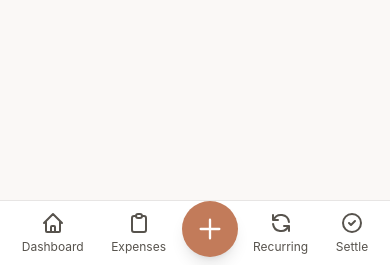
After one commit to golgor/cost-tracker, a Python web app: template app/templates/base.html in a window 390 px wide. The commit adds this page. Shown: the part 579-844 px from the top of the page. Run offline with Jinja, Linux system fonts and the light colour scheme; the template is opened without the code that fills it, so the values that code supplies are empty; style sheets or scripts are compiled from the project's sources.

Commit message:
implement design system foundations and base template structure
Add Tailwind theme configuration with warm terracotta/clay color palette, semantic colors for settle/balance states, and system font stack. Define base typography styles, component utilities, and HTMX transition animations with reduced motion support.

Create base.html template with responsive navigation (desktop top nav, mobile bottom nav with FAB), skip-to-content link, and proper semantic structure.

```diff
--- a/app/static/src/input.css
+++ b/app/static/src/input.css
@@ -6,7 +6,80 @@
 */
 
 @theme {
-  /* Example: override default font family
-  --font-sans: 'Inter', sans-serif;
-  */
+  /* Primary — Warm Terracotta/Clay */
+  --color-primary-50: #FDF5F0;
+  --color-primary-100: #FCE8DD;
+  --color-primary-200: #F8CDBA;
+  --color-primary-300: #F3AD8E;
+  --color-primary-400: #D4896A;
+  --color-primary-500: #C27B5A;
+  --color-primary-600: #A8654A;
+
+  /* Surface */
+  --color-surface-bg: #FAF8F6;
+  --color-surface-card: #FFFFFF;
+
+  /* Semantic */
+  --color-settle: #D4913A;
+  --color-balance-pos: #2E7D5B;
+  --color-balance-neg: #B8453A;
+
+  /* System font stack */
+  --font-sans: -apple-system, BlinkMacSystemFont, 'Segoe UI', Roboto, 'Helvetica Neue', Arial, sans-serif;
 }
+
+/* Base layer styles */
+@layer base {
+  body {
+    @apply bg-surface-bg text-stone-900 font-sans antialiased;
+  }
+
+  h1 {
+    @apply text-2xl font-semibold text-stone-900;
+  }
+
+  h2 {
+    @apply text-xl font-semibold text-stone-800;
+  }
+
+  h3 {
+    @apply text-lg font-medium text-stone-800;
+  }
+}
+
+/* Component utilities */
+@layer components {
+  .card {
+    @apply bg-surface-card p-4 rounded-lg shadow-sm;
+  }
+}
+
+/* HTMX swap transitions — 150ms opacity fade */
+.htmx-swapping {
+  opacity: 0;
+  transition: opacity 150ms ease-out;
+}
+
+.htmx-settling {
+  opacity: 1;
+  transition: opacity 150ms ease-in;
+}
+
+/* Respect reduced motion preference */
+@media (prefers-reduced-motion: reduce) {
+  .htmx-swapping,
+  .htmx-settling {
+    transition: none;
+  }
+}
+
+/* Focus ring utilities for accessibility */
+@layer utilities {
+  .focus-ring {
+    @apply focus:outline-none focus:ring-2 focus:ring-primary-500 focus:ring-offset-2;
+  }
+
+  .touch-target {
+    @apply min-h-[44px] min-w-[44px];
+  }
+}
--- /dev/null
+++ b/app/templates/_nav_desktop.html
@@ -0,0 +1,41 @@
+<!-- Desktop top navigation - visible at md breakpoint (768px+) -->
+<nav class="hidden md:flex items-center justify-between px-8 py-4 bg-surface-card shadow-sm border-b border-stone-200" aria-label="Main navigation">
+  <!-- Logo placeholder -->
+  <div class="flex items-center gap-8">
+    <a href="/" class="text-xl font-semibold text-primary-500 focus-ring rounded-lg px-2 py-1">
+      Cost Tracker
+    </a>
+
+    <!-- Navigation items -->
+    <div class="flex items-center gap-1">
+      <a href="/" class="px-4 py-2 rounded-lg text-stone-600 hover:bg-stone-100 hover:text-stone-900 focus-ring touch-target flex items-center justify-center transition-colors">
+        Dashboard
+      </a>
+      <a href="/expenses" class="px-4 py-2 rounded-lg text-stone-600 hover:bg-stone-100 hover:text-stone-900 focus-ring touch-target flex items-center justify-center transition-colors">
+        Expenses
+      </a>
+      <a href="/recurring" class="px-4 py-2 rounded-lg text-stone-600 hover:bg-stone-100 hover:text-stone-900 focus-ring touch-target flex items-center justify-center transition-colors">
+        Recurring
+      </a>
+      <a href="/settlements" class="px-4 py-2 rounded-lg text-stone-600 hover:bg-stone-100 hover:text-stone-900 focus-ring touch-target flex items-center justify-center transition-colors">
+        Settlements
+      </a>
+    </div>
+  </div>
+
+  <!-- Right side: Add button and user area -->
+  <div class="flex items-center gap-4">
+    <!-- + Add Expense button placeholder -->
+    <button type="button" class="px-4 py-2 bg-primary-500 text-white rounded-lg hover:bg-primary-600 focus-ring touch-target flex items-center justify-center gap-2 font-medium transition-colors" hx-disabled-elt="this">
+      <span aria-hidden="true">+</span> Add Expense
+    </button>
+
+    <!-- User badge area placeholder -->
+    <div class="flex items-center gap-2 px-3 py-2 rounded-lg bg-stone-100">
+      <div class="w-8 h-8 rounded-full bg-stone-300 flex items-center justify-center text-stone-600 text-sm font-medium">
+        U
+      </div>
+      <span class="text-stone-700 text-sm">User</span>
+    </div>
+  </div>
+</nav>
--- /dev/null
+++ b/app/templates/_nav_mobile.html
@@ -0,0 +1,47 @@
+<!-- Mobile bottom navigation - visible below md breakpoint (768px) -->
+<nav class="md:hidden fixed bottom-0 left-0 right-0 bg-surface-card border-t border-stone-200 safe-area-inset-bottom z-40" aria-label="Main navigation">
+  <div class="flex items-center justify-around h-16 px-2">
+    <!-- Dashboard -->
+    <a href="/" class="flex flex-col items-center justify-center gap-1 px-3 py-2 text-stone-600 hover:text-primary-500 focus-ring touch-target rounded-lg transition-colors">
+      <svg class="w-6 h-6" fill="none" stroke="currentColor" viewBox="0 0 24 24" aria-hidden="true">
+        <path stroke-linecap="round" stroke-linejoin="round" stroke-width="2" d="M3 12l2-2m0 0l7-7 7 7M5 10v10a1 1 0 001 1h3m10-11l2 2m-2-2v10a1 1 0 01-1 1h-3m-6 0a1 1 0 001-1v-4a1 1 0 011-1h2a1 1 0 011 1v4a1 1 0 001 1m-6 0h6"/>
+      </svg>
+      <span class="text-xs">Dashboard</span>
+    </a>
+
+    <!-- Expenses -->
+    <a href="/expenses" class="flex flex-col items-center justify-center gap-1 px-3 py-2 text-stone-600 hover:text-primary-500 focus-ring touch-target rounded-lg transition-colors">
+      <svg class="w-6 h-6" fill="none" stroke="currentColor" viewBox="0 0 24 24" aria-hidden="true">
+        <path stroke-linecap="round" stroke-linejoin="round" stroke-width="2" d="M9 5H7a2 2 0 00-2 2v12a2 2 0 002 2h10a2 2 0 002-2V7a2 2 0 00-2-2h-2M9 5a2 2 0 002 2h2a2 2 0 002-2M9 5a2 2 0 012-2h2a2 2 0 012 2"/>
+      </svg>
+      <span class="text-xs">Expenses</span>
+    </a>
+
+    <!-- FAB placeholder area (centered, elevated) -->
+    <div class="relative flex items-center justify-center">
+      <button type="button" class="absolute -top-8 w-14 h-14 bg-primary-500 text-white rounded-full shadow-lg hover:bg-primary-600 focus-ring flex items-center justify-center z-50 transition-colors" aria-label="Add expense" hx-disabled-elt="this">
+        <svg class="w-7 h-7" fill="none" stroke="currentColor" viewBox="0 0 24 24" aria-hidden="true">
+          <path stroke-linecap="round" stroke-linejoin="round" stroke-width="2" d="M12 4v16m8-8H4"/>
+        </svg>
+      </button>
+      <!-- Spacer to maintain layout -->
+      <div class="w-14"></div>
+    </div>
+
+    <!-- Recurring -->
+    <a href="/recurring" class="flex flex-col items-center justify-center gap-1 px-3 py-2 text-stone-600 hover:text-primary-500 focus-ring touch-target rounded-lg transition-colors">
+      <svg class="w-6 h-6" fill="none" stroke="currentColor" viewBox="0 0 24 24" aria-hidden="true">
+        <path stroke-linecap="round" stroke-linejoin="round" stroke-width="2" d="M4 4v5h.582m15.356 2A8.001 8.001 0 004.582 9m0 0H9m11 11v-5h-.581m0 0a8.003 8.003 0 01-15.357-2m15.357 2H15"/>
+      </svg>
+      <span class="text-xs">Recurring</span>
+    </a>
+
+    <!-- Settlements -->
+    <a href="/settlements" class="flex flex-col items-center justify-center gap-1 px-3 py-2 text-stone-600 hover:text-primary-500 focus-ring touch-target rounded-lg transition-colors">
+      <svg class="w-6 h-6" fill="none" stroke="currentColor" viewBox="0 0 24 24" aria-hidden="true">
+        <path stroke-linecap="round" stroke-linejoin="round" stroke-width="2" d="M9 12l2 2 4-4m6 2a9 9 0 11-18 0 9 9 0 0118 0z"/>
+      </svg>
+      <span class="text-xs">Settle</span>
+    </a>
+  </div>
+</nav>
--- /dev/null
+++ b/app/templates/base.html
@@ -0,0 +1,28 @@
+<!DOCTYPE html>
+<html lang="en">
+<head>
+  <meta charset="UTF-8">
+  <meta name="viewport" content="width=device-width, initial-scale=1.0">
+  <meta name="description" content="Cost Tracker - Household expense sharing made simple">
+  <title>{% block title %}Cost Tracker{% endblock %}</title>
+  <link rel="stylesheet" href="{{ url_for('static', path='css/output.css') }}">
+  <script src="{{ url_for('static', path='js/htmx.min.js') }}" defer></script>
+</head>
+<body class="min-h-screen flex flex-col" hx-boost="true">
+  <!-- Skip to content link for keyboard users -->
+  <a href="#main-content" class="sr-only focus:not-sr-only focus:absolute focus:top-2 focus:left-2 focus:z-50 bg-primary-500 text-white px-4 py-2 rounded-lg focus-ring">
+    Skip to content
+  </a>
+
+  <!-- Desktop navigation (768px+) -->
+  {% include "_nav_desktop.html" %}
+
+  <!-- Main content area -->
+  <main id="main-content" class="flex-1 px-4 py-6 md:px-8 md:py-8 pb-24 md:pb-8">
+    {% block content %}{% endblock %}
+  </main>
+
+  <!-- Mobile navigation (below 768px) -->
+  {% include "_nav_mobile.html" %}
+</body>
+</html>
```
Also changed, not shown: app/templates/_button.html (added, +47 -0 lines), app/templates/_card.html (added, +41 -0 lines), app/templates/_empty_state.html (added, +64 -0 lines), app/templates/_form_input.html (added, +67 -0 lines).
